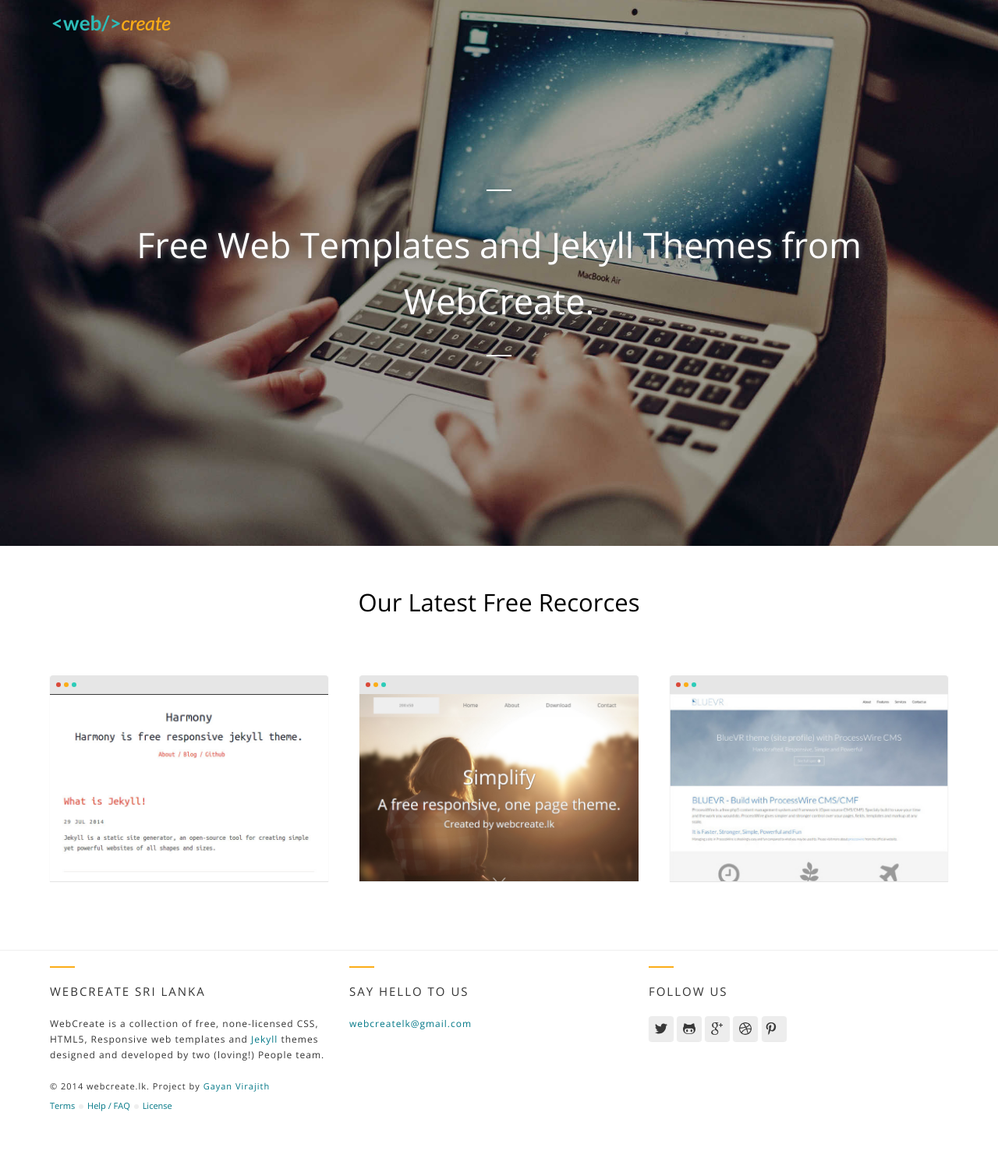
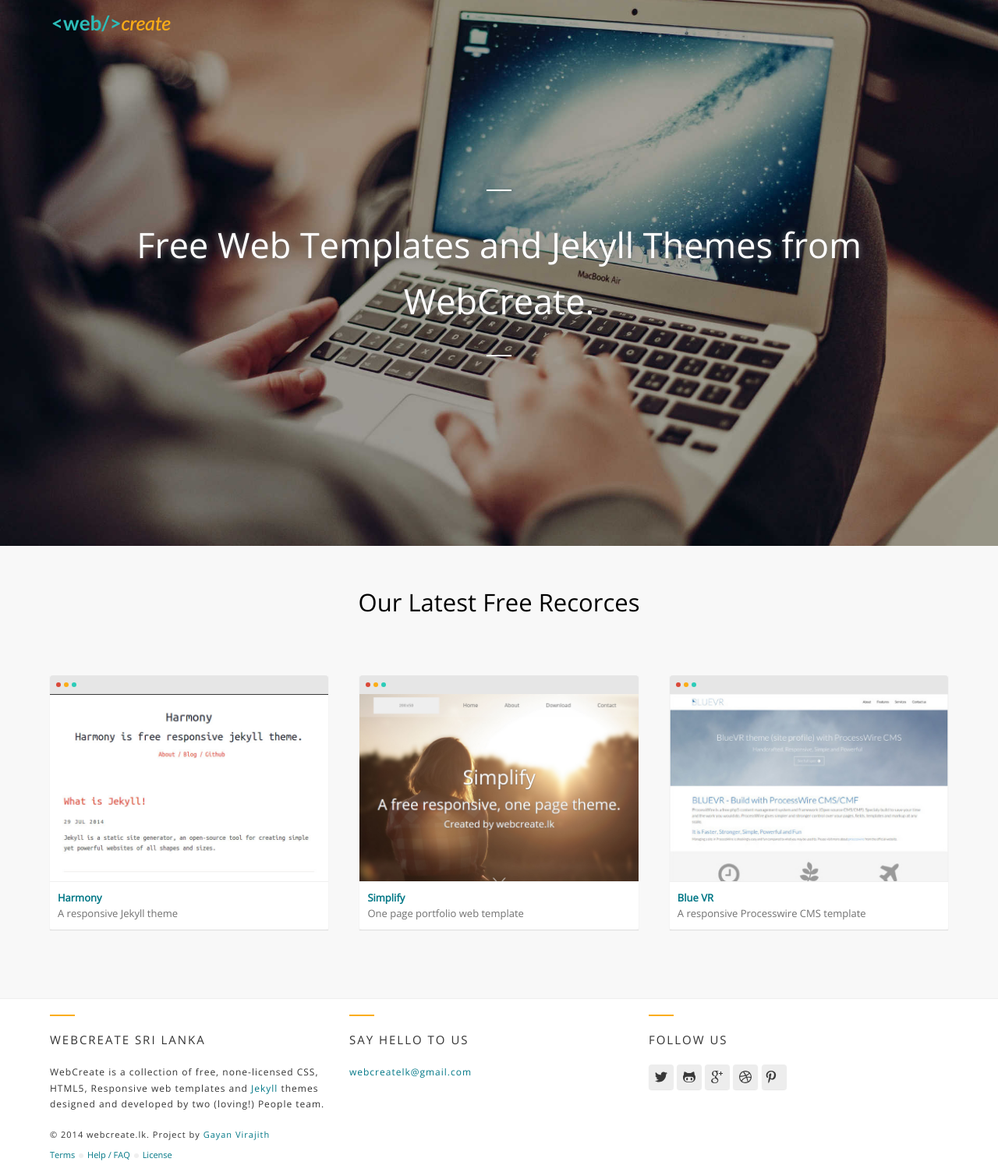
Before and after one commit to web-create/web-create.github.io, a Jekyll site: the page built from index.html, in a window 1280 px wide. Shown: the whole page at 78% size. Built offline with Jekyll 4.4.1, drawn with Linux system fonts in a browser that asks for light colours; nearby versions of some CDN libraries; before the commit the page ends 1445 px from its top, so only the background shows below that.

Commit message:
UI fixes for home page

```diff
--- a/assets/css/_sass/partials/_mixins.scss
+++ b/assets/css/_sass/partials/_mixins.scss
@@ -24,7 +24,7 @@
   transition: $args;
 }
 
-@mixin border-radius($args...) {
+@mixin border-radius($args) {
   -webkit-border-radius: $args;
   -moz-border-radius: $args;
   border-radius: $args;
--- a/assets/css/_sass/partials/_variables.scss
+++ b/assets/css/_sass/partials/_variables.scss
@@ -14,8 +14,6 @@ $color-7: #E6E6E6;
 
 
 // Footer panel
-$footer-bg: #003366;
-$footer-bg: #E6E6E6;
 $footer-bg: $color-white;
 $footer-fg: $color-4;
 
@@ -24,6 +22,7 @@ $frame-bg: #BDBDBD;
 $frame-dot-1: #da4939;
 $frame-dot-2: $color-2;
 $frame-dot-3: $color-1;
+
 
 
 // Fonts
--- a/assets/css/main.scss
+++ b/assets/css/main.scss
@@ -271,6 +271,11 @@ hr {
   }
 }
 
+
+
+
+
+
 /*
  * Hero unit wrapper on the home page.
  */
@@ -372,6 +377,21 @@ div.hero-unit {
   background-image: url("./images/home-hero-bg-2.jpg");
 }
 
+
+
+
+
+/**
+ * Gallery item wrapper
+ */
+.gallery-wrapper {
+  background-color: #F8F8F8;
+}
+
+
+
+
+
 /*
  * Latest resources wrapper
  */
@@ -452,7 +472,6 @@ div.hero-unit {
   article {
     margin-bottom: 1.5em;
     box-shadow: 0 1px 1px rgba($color-black, 0.1);
-
     .frame {
       background-color: $color-7;
       height: 7px;
@@ -461,6 +480,8 @@ div.hero-unit {
       border-radius: .25em .25em 0 0;
       display: block;
       width: 100%;
+
+      // display: none;
     }
 
     .frame .dots {
@@ -479,25 +500,32 @@ div.hero-unit {
       width: 100%;
       display: block;
       @include transition(opacity, 0.2s);
+      // -moz-border-radius: .25em .25em 0 0;
+      // -webkit-border-radius: .25em .25em 0 0;
+      // border-radius: .25em .25em 0 0;
     }
 
     footer {
-      display: none;
-      background-color: $color-6;
+      background-color: $color-white;
+      border-top: 1px solid $color-5;
       padding: 10px;
       -webkit-border-radius: 0 0 .25em .25em ;
       border-radius: 0 0 .25em .25em;
     }
 
     a {
-      color: $color-white;
+      color: $color-3;
       @include transition(all, 0.2s);
       text-decoration: none;
     }
 
     footer h3 {
+
       @include font-size(13px);
       font-weight: 600;
+      a {
+        color: $color-6;
+      }
     }
 
     footer p {
--- a/index.html
+++ b/index.html
@@ -5,9 +5,13 @@ layout: default
    {% include main-hero-unit.html %}
 </div>
 
+
+<div class="gallery-wrapper">
+
 	<div class="wc-container latest-recources">
 		<h2>Our Latest Free Recorces</h2>
 	</div>
+
 	<div class="wc-gallery-container">
 		<article>
 			<div class="frame">
@@ -54,3 +58,5 @@ layout: default
 			</footer>
 		</article>
 	</div>
+
+</div>
```
Lines whose indentation alone changed are shown as unchanged.
